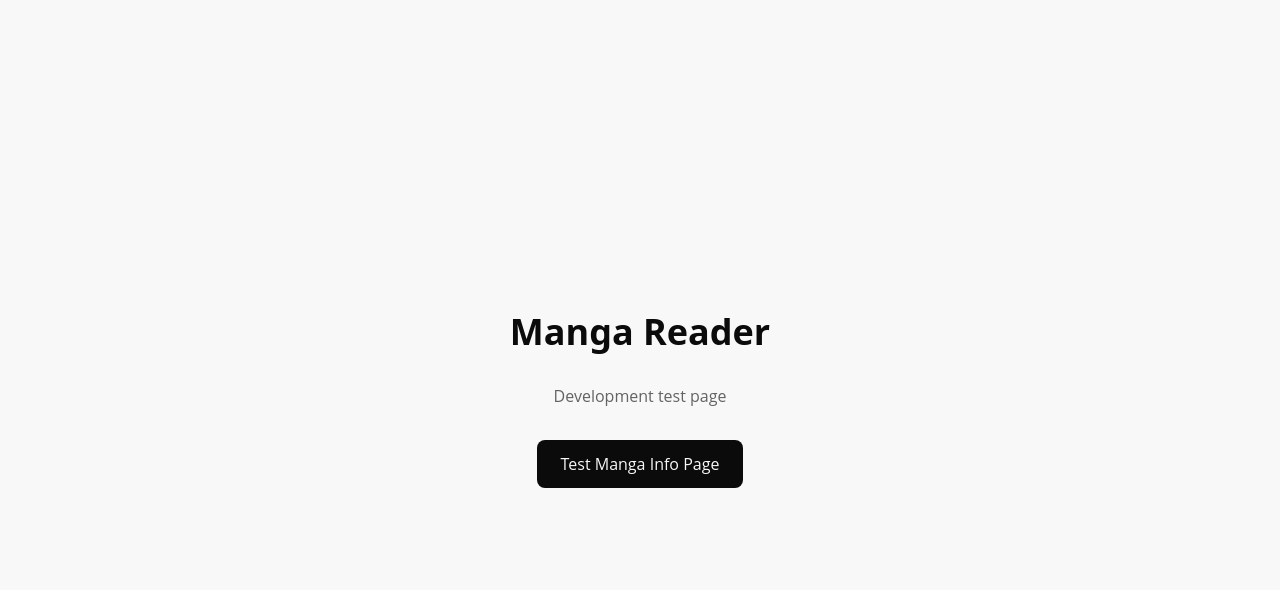
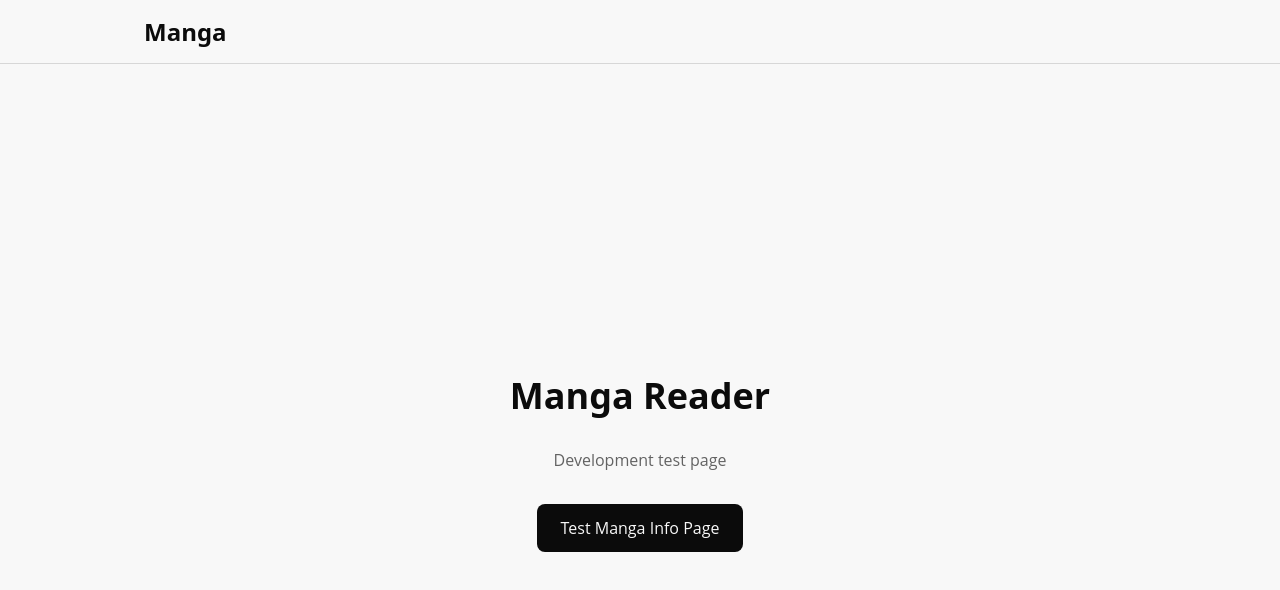
Before and after one commit to sothearo-kay/manga, a Nuxt app: page / in a window 1280 px wide. Shown: the top 590 px of the page. Built offline with nearby package versions, Linux system fonts and the light colour scheme.

Commit message:
feat(layouts): add default layout

```diff
--- a/app/app.vue
+++ b/app/app.vue
@@ -1,4 +1,6 @@
 <template>
   <NuxtLoadingIndicator color="red" />
-  <NuxtPage />
+  <NuxtLayout>
+    <NuxtPage />
+  </NuxtLayout>
 </template>
--- /dev/null
+++ b/app/layouts/default.vue
@@ -0,0 +1,17 @@
+<template>
+  <div class="grid grid-rows-[auto,minmax(0,1fr)]">
+    <header class="sticky top-0 h-16 border-b bg-background">
+      <div class="container flex h-full items-center">
+        <NuxtLink to="/">
+          <h1 class="text-2xl font-bold">
+            Manga
+          </h1>
+        </NuxtLink>
+      </div>
+    </header>
+
+    <main>
+      <slot />
+    </main>
+  </div>
+</template>
--- a/app/pages/manga/[id].vue
+++ b/app/pages/manga/[id].vue
@@ -34,7 +34,7 @@ const { manga, error, status, uniqueChapters } = await useManga(mangaId);
         </div>
 
         <div class="flex-1">
-          <h1 class="font-heading mb-4 text-4xl font-bold">
+          <h1 class="mb-4 text-4xl font-bold">
             {{ manga.title }}
           </h1>
 
--- a/app/pages/read/[chapterId].vue
+++ b/app/pages/read/[chapterId].vue
@@ -1,4 +1,8 @@
 <script setup lang="ts">
+definePageMeta({
+  layout: false,
+});
+
 const route = useRoute();
 const { $api } = useNuxtApp();
 
```
